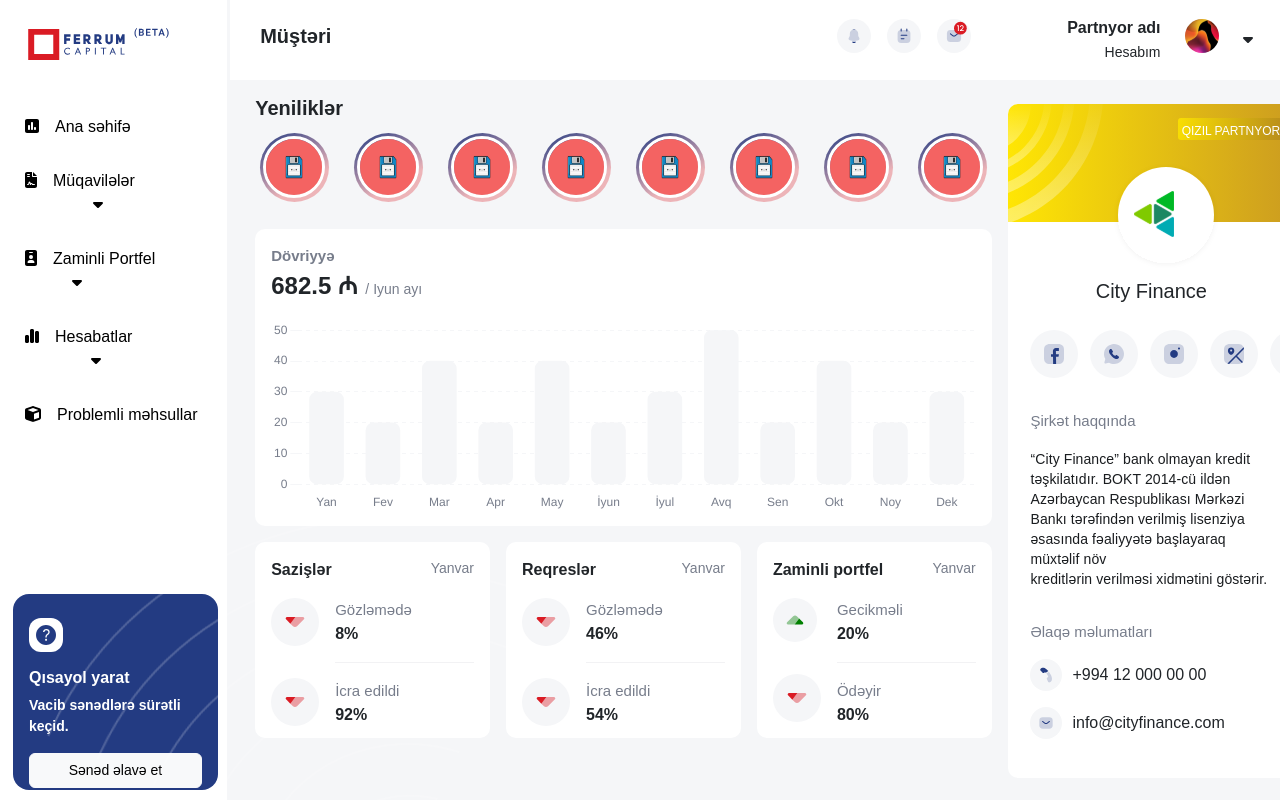
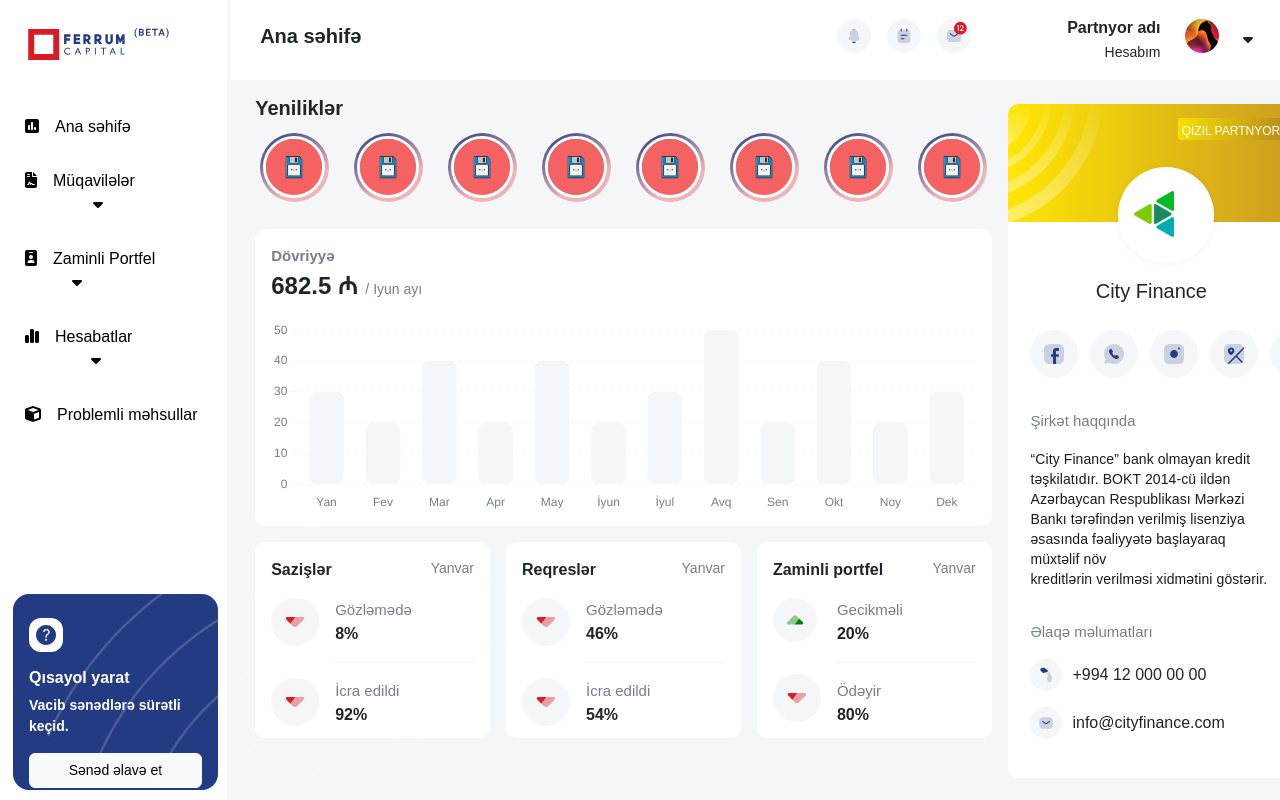
Before and after one commit to Konul304/design-with-React, a Next.js app in the folder react-design/: page / in a window 1280 px wide. Built offline with nearby package versions, Linux system fonts and the light colour scheme.

Commit message:
correct the name

```diff
--- a/react-design/app/components/Navbar.js
+++ b/react-design/app/components/Navbar.js
@@ -16,7 +16,7 @@
         <>
             <div>
                 <nav className="navbar d-flex">
-                    <h5 className="heading5"><b>Müştəri</b></h5>
+                    <h5 className="heading5"><b>Ana səhifə</b></h5>
                     <div className='d-flex '>
                         <button className='btn btn1'>
                             <Image className="mt-2 mb-3"
```
